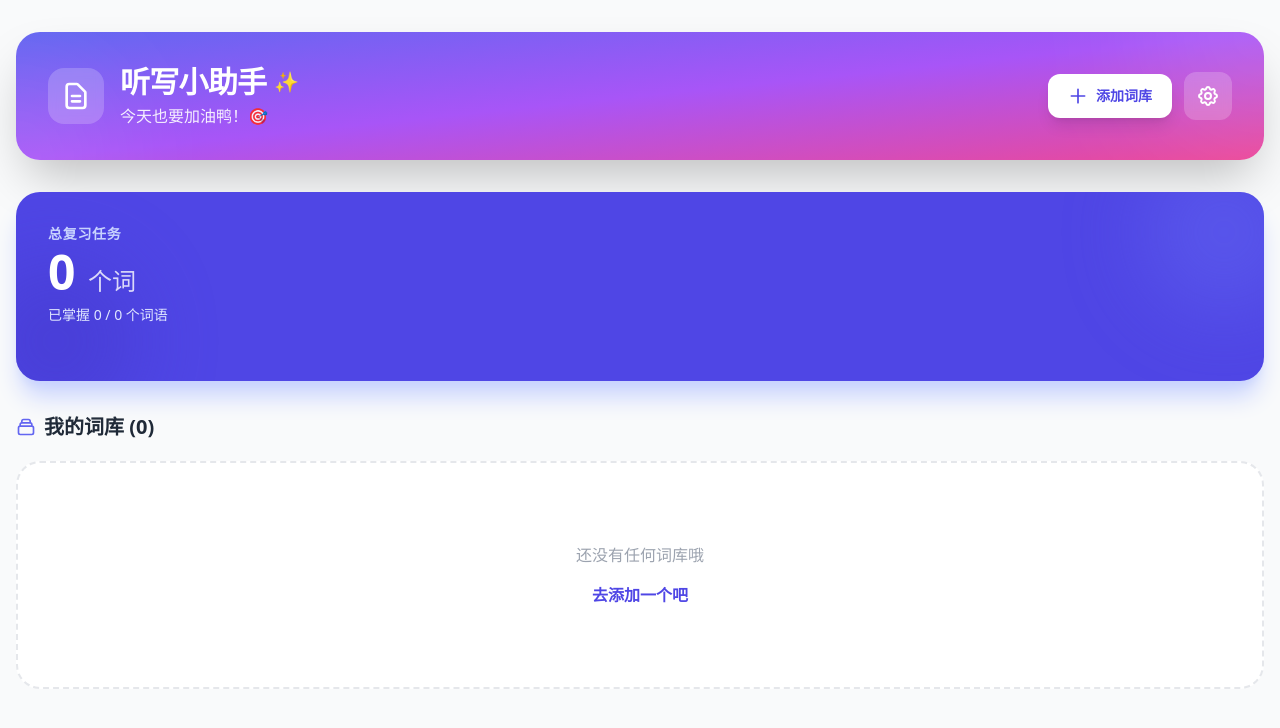
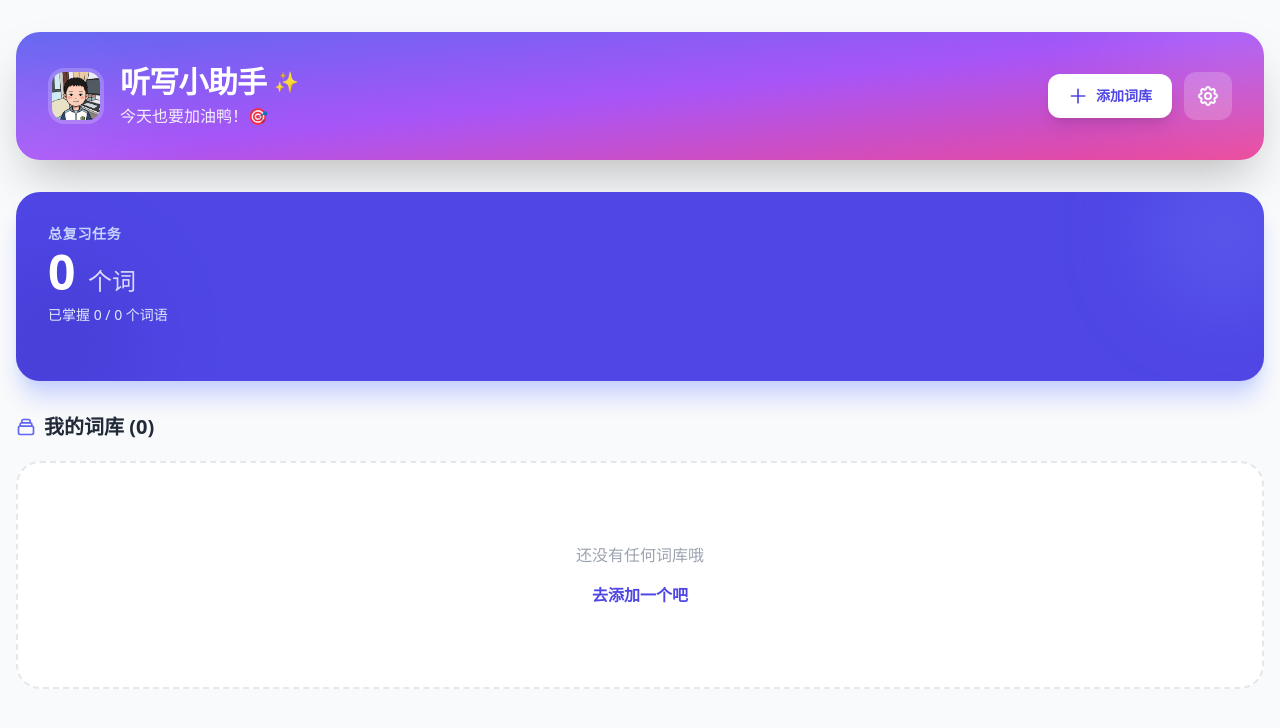
Before and after one commit to 100apps/dictation-assistant, a React (Vite) app: page / in a window 1280 px wide. Shown: the top 728 px of the page. Built offline with nearby package versions, Linux system fonts and the light colour scheme; a small style sheet from the web is missing.

Commit message:
Refactor code structure for improved readability and maintainability

```diff
--- a/App.tsx
+++ b/App.tsx
@@ -13,6 +13,9 @@ const App: React.FC = () => {
   const [view, setView] = useState<AppView>(AppView.DASHBOARD);
   const [words, setWords] = useState<WordItem[]>(() => loadWords());
   const [settings, setSettings] = useState<DictationSettings>(() => loadSettings());
+  const [avatar, setAvatar] = useState<string>(() => {
+    return localStorage.getItem('userAvatar') || '/photo/duoduo.png';
+  });
 
   // Session State
   const [sessionWords, setSessionWords] = useState<WordItem[]>([]);
@@ -22,6 +25,7 @@ const App: React.FC = () => {
 
   // Notification Throttling
   const lastNotificationTimeRef = useRef<number>(0);
+  const avatarInputRef = useRef<HTMLInputElement>(null);
 
   // Auto-save words to localStorage whenever they change
   useEffect(() => {
@@ -100,6 +104,23 @@ const App: React.FC = () => {
   };
 
   const handleOpenSettings = () => setView(AppView.SETTINGS);
+
+  const handleAvatarChange = (e: React.ChangeEvent<HTMLInputElement>) => {
+    const file = e.target.files?.[0];
+    if (file && file.type.startsWith('image/')) {
+      const reader = new FileReader();
+      reader.onload = (event) => {
+        const result = event.target?.result as string;
+        setAvatar(result);
+        localStorage.setItem('userAvatar', result);
+      };
+      reader.readAsDataURL(file);
+    }
+  };
+
+  const handleAvatarClick = () => {
+    avatarInputRef.current?.click();
+  };
 
   const handleSaveWords = (inputWords: string[], title: string) => {
     const now = Date.now();
@@ -445,12 +466,22 @@ const App: React.FC = () => {
               {/* Content */}
               <div className="relative z-10 flex flex-col md:flex-row justify-between items-start md:items-center gap-4">
                 <div className="flex items-center gap-4">
-                  {/* Icon */}
-                  <div className="bg-white/20 backdrop-blur-sm p-3 rounded-2xl">
-                    <svg className="w-8 h-8 text-white" fill="none" stroke="currentColor" viewBox="0 0 24 24">
-                      <path strokeLinecap="round" strokeLinejoin="round" strokeWidth={2} d="M9 12h6m-6 4h6m2 5H7a2 2 0 01-2-2V5a2 2 0 012-2h5.586a1 1 0 01.707.293l5.414 5.414a1 1 0 01.293.707V19a2 2 0 01-2 2z" />
-                    </svg>
+                  {/* Avatar */}
+                  <div
+                    className="bg-white/20 backdrop-blur-sm p-1 rounded-2xl cursor-pointer hover:bg-white/30 transition-all"
+                    onClick={handleAvatarClick}
+                  >
+                    <div className="w-12 h-12 rounded-xl overflow-hidden bg-white/10 flex items-center justify-center">
+                      <img src={avatar} alt="Avatar" className="w-full h-full object-cover" />
+                    </div>
                   </div>
+                  <input
+                    ref={avatarInputRef}
+                    type="file"
+                    accept="image/*"
+                    onChange={handleAvatarChange}
+                    className="hidden"
+                  />
 
                   <div>
                     <h1 className="text-2xl md:text-3xl font-extrabold text-white tracking-tight flex items-center gap-2">
```
Also changed, not shown: public/photo/duoduo.png (added).
